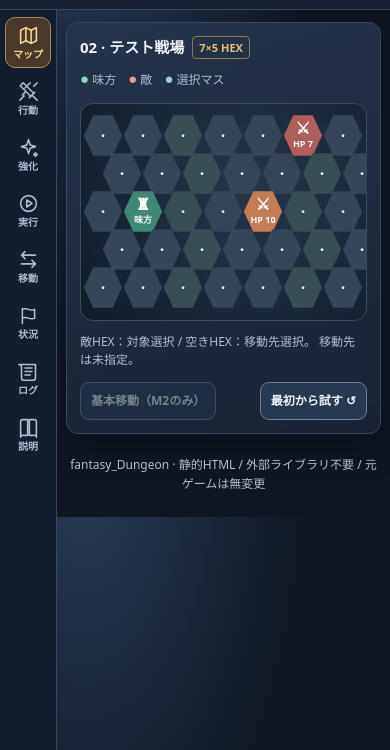
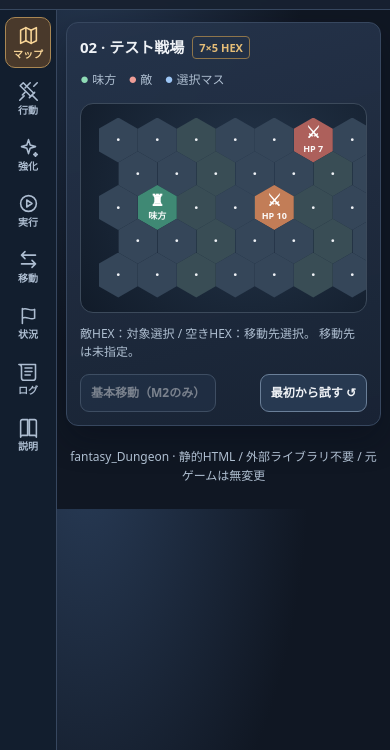
Before and after one commit to siev0000/fantasy_Dungeon, a plain HTML site: page index.html in a window 390 px wide. Shown: the part 58-808 px from the top of the page. Drawn offline with Linux system fonts and the light colour scheme.

Commit message:
Fix hex tile geometry and odd-row alignment on mobile and desktop

```diff
--- a/index.html
+++ b/index.html
@@ -81,6 +81,55 @@
       .mobile-view-title{font-size:10px;padding:4px 5px}
       .cards{grid-template-columns:1fr 1fr}
       .card{padding:9px 6px}
+    }
+
+    /* HEX grid: pointed-top hexagons with odd-row horizontal offset.
+       An odd-r grid needs center spacing (width, height * 3/4), with
+       alternate rows shifted by half a hex width. */
+    :root{
+      --hex-w:52px;
+      --hex-h:60px;
+      --hex-offset:calc(var(--hex-w) / 2);
+      --hex-overlap:calc(var(--hex-h) / 4);
+    }
+    .board{
+      min-width:calc(7 * var(--hex-w) + var(--hex-offset) + 10px);
+      padding:4px 6px;
+    }
+    .hex-row{
+      margin-top:calc(-1 * var(--hex-overlap));
+    }
+    .hex-row:first-child{margin-top:0}
+    .hex-row.odd{
+      transform:translateX(var(--hex-offset));
+    }
+    .hex{
+      width:var(--hex-w);
+      height:var(--hex-h);
+      flex:0 0 var(--hex-w);
+      margin-right:0;
+      clip-path:polygon(50% 0%,100% 25%,100% 75%,50% 100%,0% 75%,0% 25%);
+    }
+    @media(max-width:740px){
+      :root{
+        --hex-w:39px;
+        --hex-h:45px;
+      }
+      .board{
+        min-width:calc(7 * var(--hex-w) + var(--hex-offset) + 10px);
+      }
+      .hex{
+        width:var(--hex-w);
+        height:var(--hex-h);
+        flex-basis:var(--hex-w);
+      }
+      .hex-row{
+        margin-top:calc(-1 * var(--hex-overlap));
+      }
+      .hex-row:first-child{margin-top:0}
+      .hex-row.odd{
+        transform:translateX(var(--hex-offset));
+      }
     }
   </style>
 </head>
```
